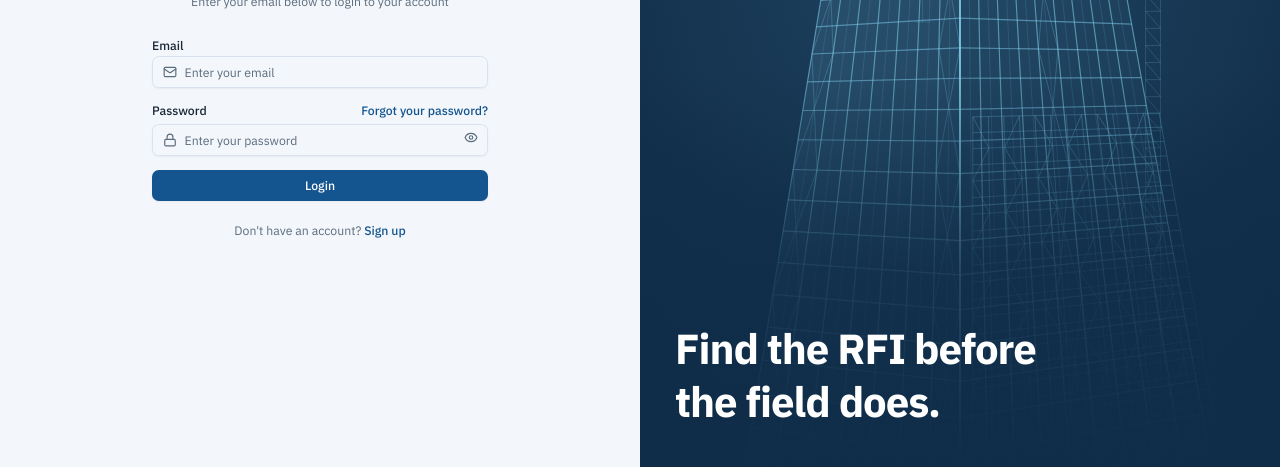
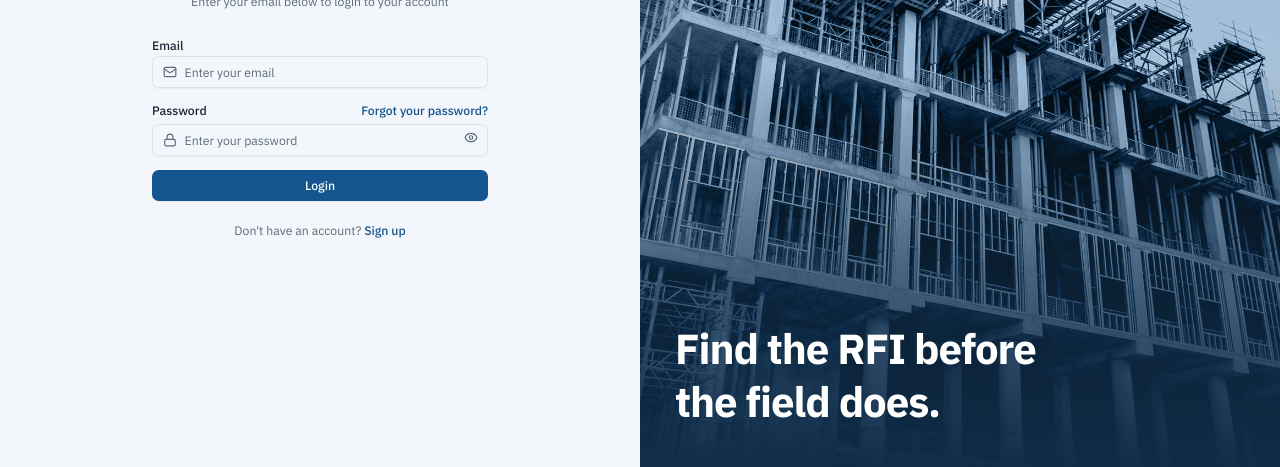
Before and after one commit to harshilthakkar5/Construction-Drawing-AI-Platform, a React (Vite) app in the folder apps/web/: page / in a window 1280 px wide. Shown: the part 330-797 px from the top of the page. Built offline with nearby package versions, Linux system fonts and the light colour scheme; no server answers.

Commit message:
Auth screens: photo of a building frame instead of the drawn tower
Greyscale Unsplash photo (free licence) toned to the palette, under the same
RFI headline.

Co-Authored-By: Claude Opus 5.5 <noreply@anthropic.com>
Claude-Session: https://claude.ai/code/session_015RYecpRUSLKFL5ygHsGRe5

```diff
--- a/apps/web/src/components/AuthArt.tsx
+++ b/apps/web/src/components/AuthArt.tsx
@@ -1,123 +1,17 @@
+import tower from "@/assets/brand/auth-tower.jpg";
+
 /**
- * The right half of the auth screens: a still drawing of a steel tower going up,
- * seen from the ground — its frame narrowing into the sky, scaffolding on the
- * lower floors, a crane beside it — fading into mist under one headline. Drawn in
- * the palette's `blueprint-line` colour, so it follows the theme. No motion.
+ * The right half of the auth screens: a still photo of a building's frame going
+ * up, toned into the palette's blueprint colour, under one headline.
+ * Photo: Unsplash, photo-1508450859948-4e04fabaa4ea (Unsplash License: free for
+ * commercial use, no attribution required), stored greyscale so the theme tints it.
  */
-type P = [number, number];
-const lerp = (a: P, b: P, t: number): P => [a[0] + (b[0] - a[0]) * t, a[1] + (b[1] - a[1]) * t];
-const seg = (a: P, b: P) => `M${a[0].toFixed(1)} ${a[1].toFixed(1)}L${b[0].toFixed(1)} ${b[1].toFixed(1)}`;
-const poly = (...pts: P[]) => `M${pts.map((p) => p.map((v) => v.toFixed(1)).join(" ")).join("L")}Z`;
-const add = (a: P, d: P): P => [a[0] + d[0], a[1] + d[1]];
-
-/** A face between top-left, top-right, bottom-left, bottom-right. */
-type Quad = [tl: P, tr: P, bl: P, br: P];
-const FLOORS = 34;
-/** Floors crowd together towards the top, as they do looking up. */
-const level = (j: number) => (j / FLOORS) ** 1.35;
-const at = ([tl, tr, bl, br]: Quad, u: number, v: number) => lerp(lerp(tl, bl, v), lerp(tr, br, v), u);
-
-function slabs(q: Quad, from = 0, to = FLOORS) {
-  const d: string[] = [];
-  for (let j = from; j <= to; j++) d.push(seg(at(q, 0, level(j)), at(q, 1, level(j))));
-  return d.join("");
-}
-/** Columns, run a little past the top slab: the frame is still being erected. */
-function columns(q: Quad, bays: number, over = 0.035) {
-  const d: string[] = [];
-  for (let i = 0; i <= bays; i++) d.push(seg(at(q, i / bays, -over), at(q, i / bays, 1)));
-  return d.join("");
-}
-/** X-braces in the chosen bays, `rise` floors tall. */
-function braces(q: Quad, bays: number[], of: number, rise: number) {
-  const d: string[] = [];
-  for (const i of bays)
-    for (let j = 2; j + rise <= FLOORS; j += rise) {
-      const [a, b, c, e] = [at(q, i / of, level(j)), at(q, (i + 1) / of, level(j)), at(q, i / of, level(j + rise)), at(q, (i + 1) / of, level(j + rise))];
-      d.push(seg(a, e), seg(b, c));
-    }
-  return d.join("");
-}
-
-// Base corners sit below the frame (lost in the mist); the top converges into the sky.
-const LEFT: Quad = [[205, 92], [300, 62], [60, 980], [300, 1030]];
-const RIGHT: Quad = [[300, 62], [418, 96], [300, 1030], [575, 960]];
-
-// Scaffolding stands just proud of the right face, over its lower floors.
-const OUT: P = [12, 7];
-const SCAFFOLD_TOP = 16;
-function scaffold() {
-  const d: string[] = [];
-  const bays = 12;
-  for (let i = 0; i <= bays; i++) d.push(seg(add(at(RIGHT, i / bays, level(SCAFFOLD_TOP)), OUT), add(at(RIGHT, i / bays, 1), OUT)));
-  for (let j = SCAFFOLD_TOP; j < FLOORS; j++) {
-    for (const k of [0, 0.5]) {
-      const v = level(j + k);
-      d.push(seg(add(at(RIGHT, 0, v), OUT), add(at(RIGHT, 1, v), OUT)));
-    }
-    // one diagonal per lift, alternating direction: the usual zig-zag of a scaffold face
-    for (let i = 0; i < bays; i += 2) {
-      const flip = (i / 2 + j) % 2 === 0;
-      d.push(seg(add(at(RIGHT, (i + (flip ? 0 : 1)) / bays, level(j)), OUT), add(at(RIGHT, (i + (flip ? 1 : 0)) / bays, level(j + 1)), OUT)));
-    }
-  }
-  return d.join("");
-}
-
-// A tower crane beside the building: a lattice mast, the jib and its counter-jib.
-function crane() {
-  const d: string[] = [];
-  const [x0, x1, top, bottom] = [474, 488, 128, 960];
-  d.push(seg([x0, top], [x0, bottom]), seg([x1, top], [x1, bottom]));
-  for (let y = top; y < bottom; y += 16) d.push(seg([x0, y], [x1, y + 16]), seg([x0, y], [x1, y]));
-  const [jibL, jibR, y0, y1] = [150, 600, 128, 140];
-  d.push(seg([jibL, y1], [jibR, y1]), seg([jibL + 30, y0], [jibR, y0]), seg([jibL, y1], [jibL + 30, y0]));
-  for (let x = jibL + 30; x < jibR; x += 18) d.push(seg([x, y0], [x + 9, y1]), seg([x + 9, y1], [x + 18, y0]));
-  d.push(seg([x0, top], [481, 92]), seg([x1, top], [481, 92]), seg([481, 92], [jibL + 40, y0]), seg([481, 92], [590, y0]));
-  d.push(seg([265, y1], [265, 330]), seg([258, 330], [272, 330]));
-  return d.join("");
-}
-
 export function AuthArt() {
   return (
-    <div className="bg-blueprint text-blueprint-line relative h-full w-full overflow-hidden">
-      <svg viewBox="0 0 600 900" preserveAspectRatio="xMidYMin slice" className="absolute inset-0 size-full" fill="none" stroke="currentColor" aria-hidden>
-        <defs>
-          <radialGradient id="auth-sky" cx="50%" cy="20%" r="70%">
-            <stop offset="0" stopColor="currentColor" stopOpacity="0.16" />
-            <stop offset="1" stopColor="currentColor" stopOpacity="0" />
-          </radialGradient>
-          {/* light falls on the left face; the right one turns away into shade */}
-          <linearGradient id="auth-lit" x1="0" y1="0" x2="1" y2="0">
-            <stop offset="0" stopColor="currentColor" stopOpacity="0.16" />
-            <stop offset="1" stopColor="currentColor" stopOpacity="0.07" />
-          </linearGradient>
-        </defs>
-        <rect width="600" height="900" fill="url(#auth-sky)" stroke="none" />
-
-        <path d={crane()} strokeOpacity={0.22} strokeWidth={0.8} />
-
-        <path d={poly(LEFT[0], LEFT[1], LEFT[3], LEFT[2])} fill="url(#auth-lit)" stroke="none" />
-        <path d={poly(RIGHT[0], RIGHT[1], RIGHT[3], RIGHT[2])} fill="currentColor" fillOpacity={0.035} stroke="none" />
-
-        <g strokeWidth={0.7} strokeOpacity={0.18}>
-          <path d={columns(LEFT, 14, 0)} />
-          <path d={columns(RIGHT, 18, 0)} />
-        </g>
-        <g strokeWidth={1.1} strokeOpacity={0.5}>
-          <path d={slabs(LEFT)} />
-          <path d={slabs(RIGHT)} />
-          <path d={columns(LEFT, 7)} />
-          <path d={columns(RIGHT, 9)} />
-        </g>
-        <path d={braces(LEFT, [0, 6], 7, 4) + braces(RIGHT, [4], 9, 4)} strokeWidth={0.8} strokeOpacity={0.3} />
-        <path d={seg(LEFT[1], LEFT[3])} strokeWidth={1.6} strokeOpacity={0.75} />
-
-        <path d={scaffold()} strokeWidth={0.7} strokeOpacity={0.4} />
-      </svg>
-
-      {/* mist at the foot of the tower, deep enough to carry the headline */}
-      <div className="from-blueprint via-blueprint/80 absolute inset-x-0 bottom-0 h-1/2 bg-gradient-to-t to-transparent" />
+    <div className="bg-blueprint relative h-full w-full overflow-hidden">
+      <img src={tower} alt="" draggable={false} className="absolute inset-0 size-full object-cover object-top opacity-80 mix-blend-luminosity" />
+      {/* darken the foot of the photo to carry the headline */}
+      <div className="from-blueprint via-blueprint/60 absolute inset-x-0 bottom-0 h-1/2 bg-gradient-to-t to-transparent" />
 
       <h2 className="absolute right-10 bottom-12 left-10 max-w-md text-4xl leading-tight font-bold tracking-tight text-white xl:text-5xl">
         Find the RFI before the field does.
```
Also changed, not shown: apps/web/src/assets/brand/auth-tower.jpg (added), 1 other file (tests, documents, lock files or other folders).
